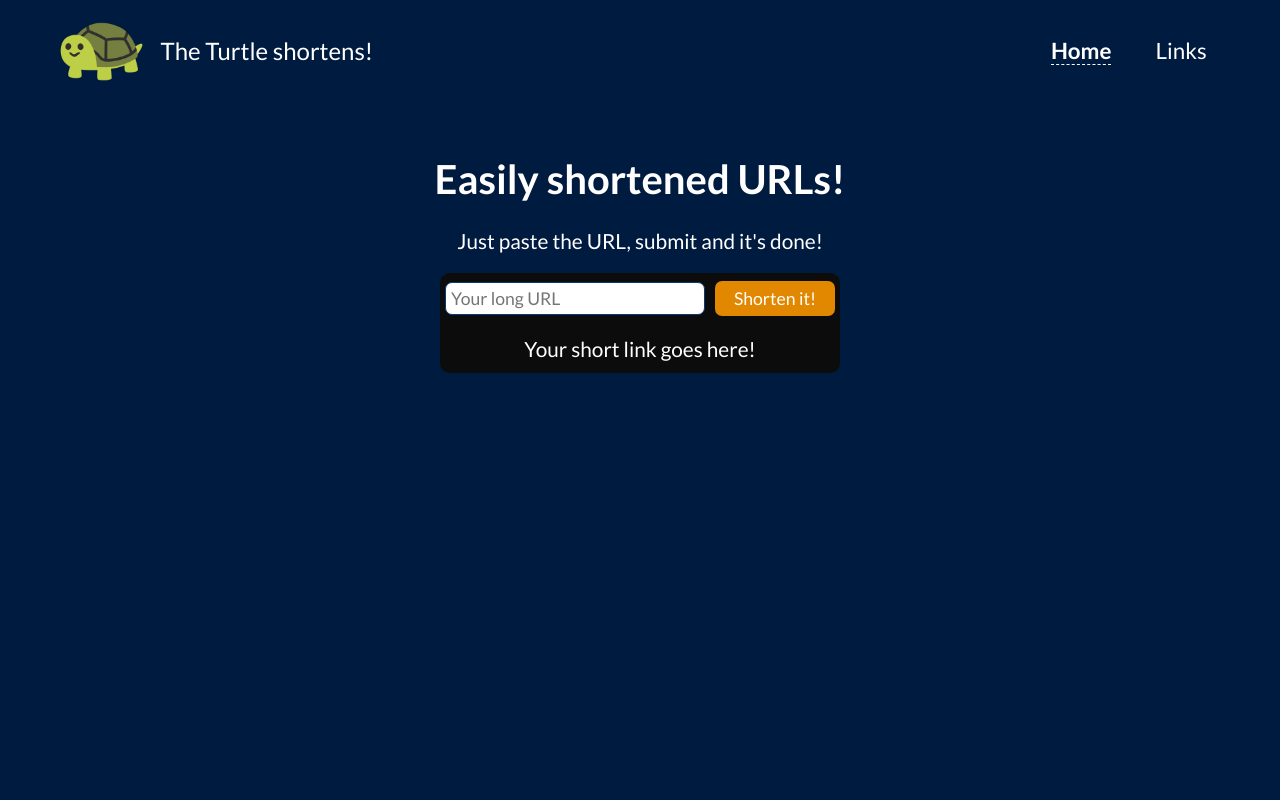
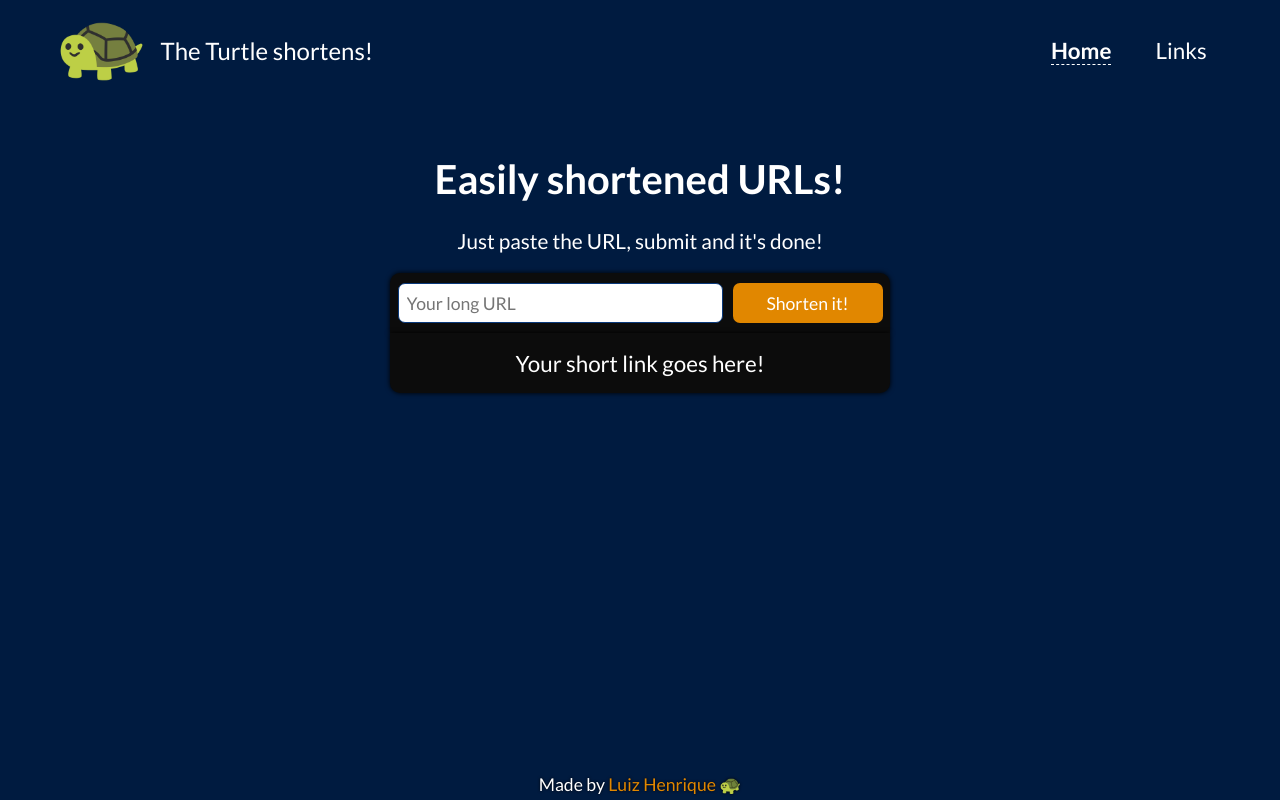
Before and after one commit to luizhf42/turtle-shortens, a Vue app: page / in a window 1280 px wide. Built offline with nearby package versions, Linux system fonts and the light colour scheme.

Commit message:
finishing the home i guess

```diff
--- a/index.html
+++ b/index.html
@@ -2,13 +2,13 @@
 <html lang="en">
 	<head>
 		<meta charset="UTF-8" />
+		<meta name="viewport" content="width=device-width, initial-scale=1.0" />
 		<link rel="preconnect" href="https://fonts.googleapis.com" />
 		<link rel="preconnect" href="https://fonts.gstatic.com" crossorigin />
 		<link
 			href="https://fonts.googleapis.com/css2?family=Lato:wght@400;700&display=swap"
 			rel="stylesheet"
 		/>
-		<meta name="viewport" content="width=device-width, initial-scale=1.0" />
 		<title>The Turtle shortens!</title>
 	</head>
 	<body>
--- a/src/App.vue
+++ b/src/App.vue
@@ -1,17 +1,20 @@
 <template>
   <Header />
   <router-view />
+  <Footer />
 </template>
 
 <script lang="ts">
 import { defineComponent } from "@vue/runtime-core";
 import "./app.scss";
 import Header from "./components/Header.vue";
+import Footer from "./components/Footer.vue";
 
 export default defineComponent({
   setup() {},
   components: {
     Header,
+    Footer,
   },
 });
 </script>
--- a/src/app.scss
+++ b/src/app.scss
@@ -6,7 +6,7 @@
 }
 
 $input-border: 1px solid #0a397b;
-$form-orange: #e18700;
+$orange: #e18700;
 $button-hover: #ba7002;
 $error: #ff2727;
 
@@ -24,19 +24,26 @@ $error: #ff2727;
   min-height: 100vh;
   background: #001b40;
 }
-
 .v-popper--theme-tooltip .v-popper__inner {
   font-family: "Lato", sans-serif;
+}
+
+.waves {
+  margin-top: -30px;
 }
 
 @media screen and (max-width: 375px) {
   * {
     font-size: 15px;
   }
+
+  .waves {
+    margin-top: -15px;
+  }
 }
 
-@media screen and (max-width: 300px) {
+@media screen and (max-width: 315px) {
   * {
-    font-size: 14px;
+    font-size: 13px;
   }
 }
--- /dev/null
+++ b/src/components/Footer.vue
@@ -0,0 +1,35 @@
+<template>
+  <footer>
+    <p>Made by <a href="https://github.com/luizhf42">Luiz Henrique</a> 🐢</p>
+  </footer>
+</template>
+
+<script lang="ts">
+import { defineComponent } from "vue";
+
+export default defineComponent({
+  setup() {},
+});
+</script>
+
+<style lang="scss" scoped>
+@use "../app.scss";
+footer {
+  text-align: center;
+  position: absolute;
+  bottom: 5px;
+  width: 100%;
+
+  p {
+    font-size: 1.1rem;
+    text-shadow: 0 0 3px black;
+    a {
+      color: app.$orange;
+      text-decoration: none;
+      &:hover {
+        text-decoration: underline;
+      }
+    }
+  }
+}
+</style>
--- a/src/components/Shortener.vue
+++ b/src/components/Shortener.vue
@@ -101,17 +101,19 @@ export default defineComponent({
   }
 
   form {
-    height: 50px;
+    height: 60px;
+    box-shadow: 0 0 5px black;
     background: #0c0c0c;
     border-radius: 10px 10px 0 0;
-    width: min(400px, 95%);
+    width: min(500px, 95%);
     @include app.flex(row);
     gap: 10px;
 
     input {
       font-size: 1.1rem;
       width: 65%;
-      padding: 5px;
+      height: 40px;
+      padding: 8px;
       border-radius: 7px;
       border: app.$input-border;
       caret-color: #0c0c0c;
@@ -119,7 +121,7 @@ export default defineComponent({
 
       &:focus {
         outline: 0;
-        border: 2px solid app.$form-orange;
+        border: 2px solid app.$orange;
       }
     }
 
@@ -128,9 +130,9 @@ export default defineComponent({
 
       width: 30%;
       border-radius: 7px;
-      height: 35px;
+      height: 40px;
       border: 0;
-      background: app.$form-orange;
+      background: app.$orange;
       transition: 0.3s;
       cursor: pointer;
 
@@ -155,22 +157,24 @@ export default defineComponent({
         text-align: left;
         width: 80%;
         a {
-          color: app.$form-orange;
+          color: app.$orange;
           margin-right: 5px;
-          font-size: 1.2rem;
+          font-size: 1.3rem;
         }
       }
 
       img {
         cursor: pointer;
         height: 50%;
+        // Prevent waves svg from blocking the img
+        z-index: 2;
       }
     }
 
     p {
       text-align: center;
       width: 100%;
-      font-size: 1.3rem;
+      font-size: 1.4rem;
     }
 
     .error {
@@ -178,5 +182,4 @@ export default defineComponent({
     }
   }
 }
-
 </style>
--- a/src/views/Home.vue
+++ b/src/views/Home.vue
@@ -13,6 +13,3 @@ export default defineComponent({
   },
 });
 </script>
-
-<style lang="scss" scoped>
-</style>
```
